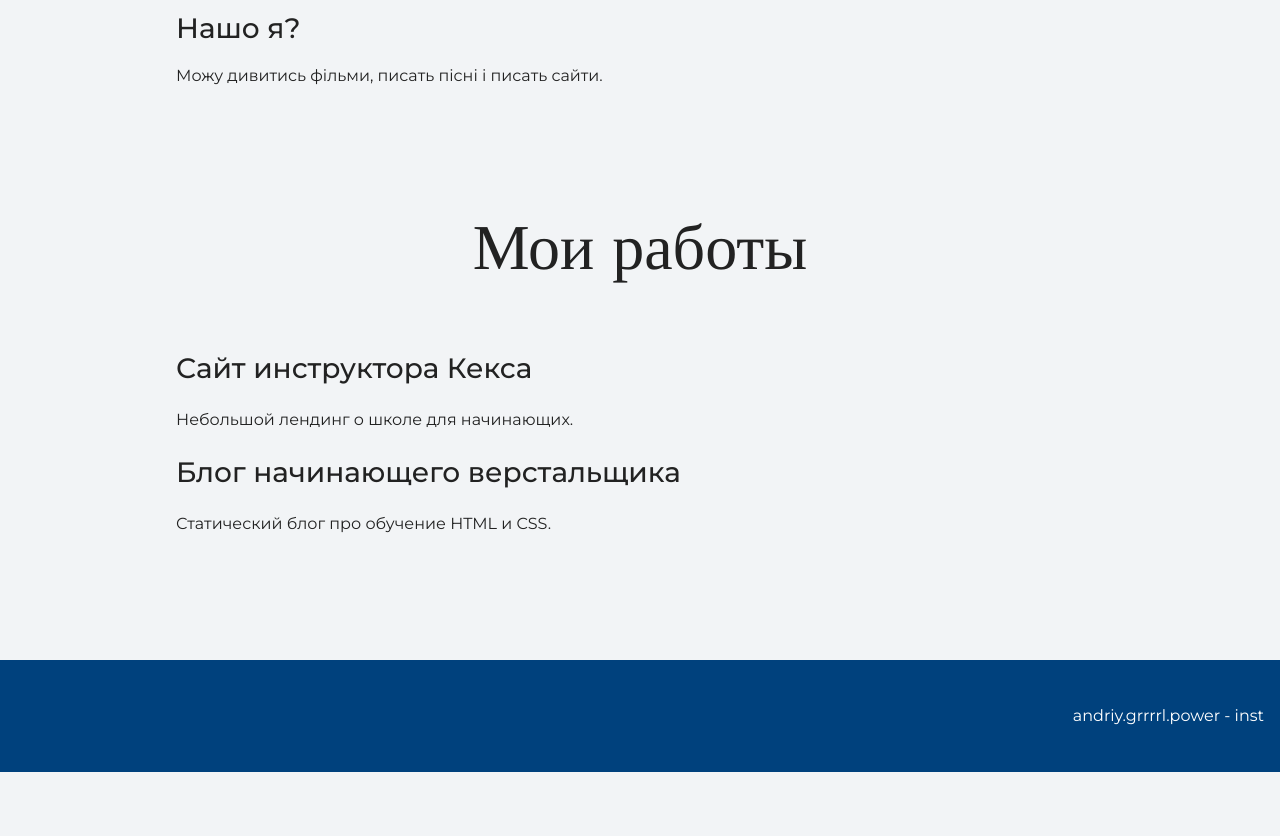
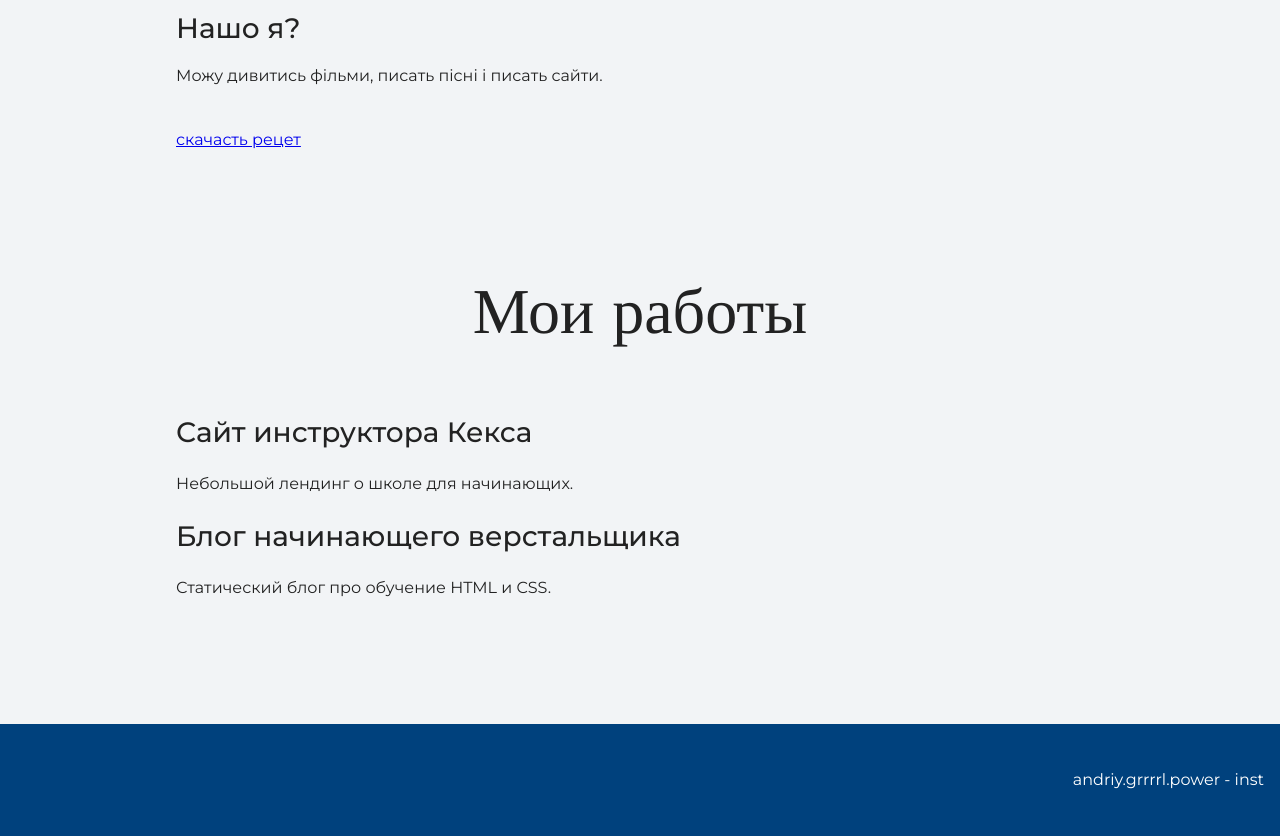
Before and after one commit to PatLydon/Pigs, a plain HTML site: page index.html in a window 1280 px wide. Shown: the part 1280-2116 px from the top of the page. Before the commit the page ends 2052 px from the top, so only its background shows below. Drawn offline with nearby package versions, Linux system fonts and the light colour scheme.

Commit message:
добавил картинку и ссылку

```diff
--- a/index.html
+++ b/index.html
@@ -37,6 +37,7 @@
       <p>Можу дивитись фільми,
          писать пісні і
          писать сайти.</p>
+        <p><a href="img/Ne_Recept_hihi.jpg" download >скачасть рецет<a></p>
        </div>
     </section>
 
```
Also changed, not shown: Ne_Recept_hihi.jpg (added).
